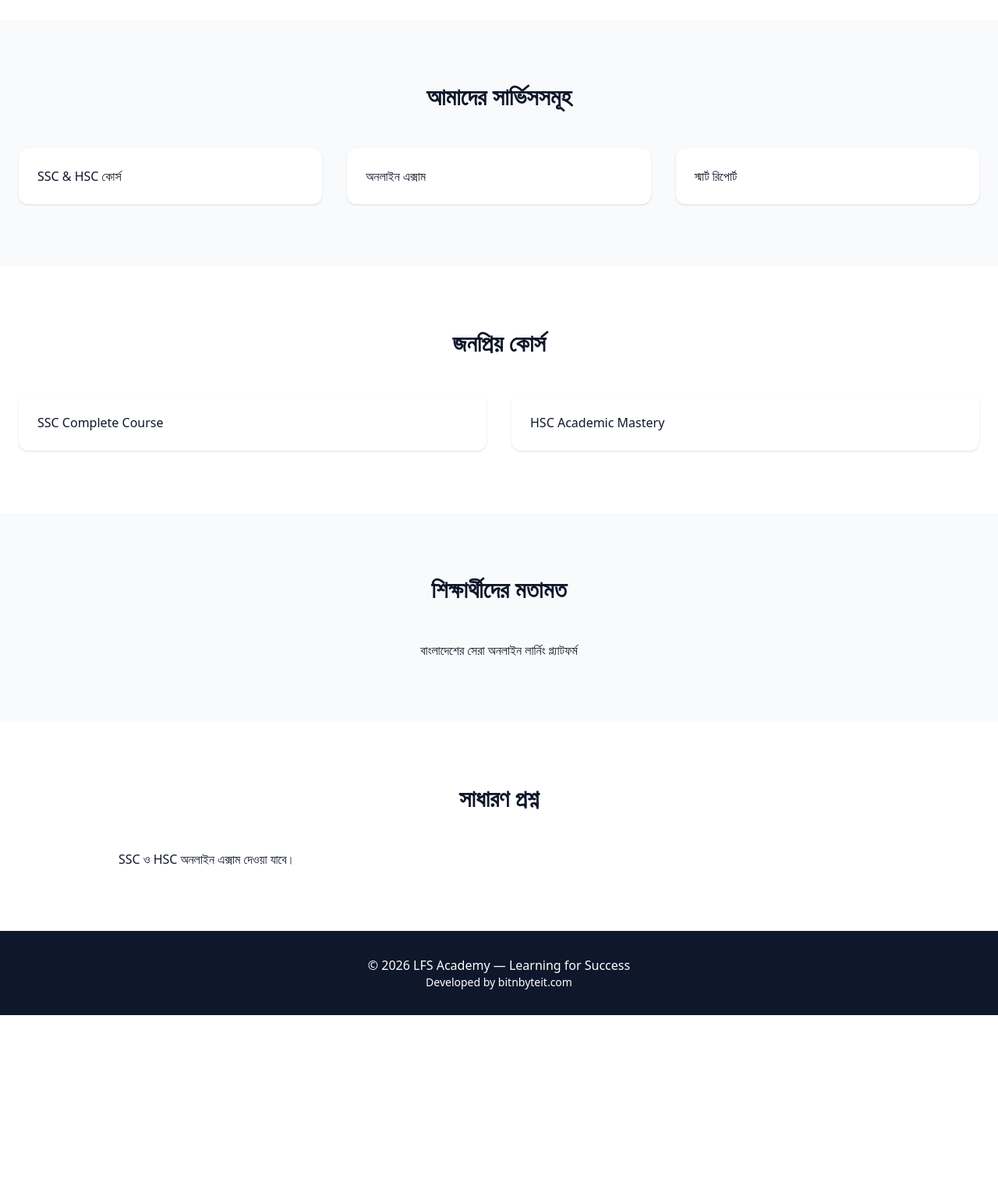
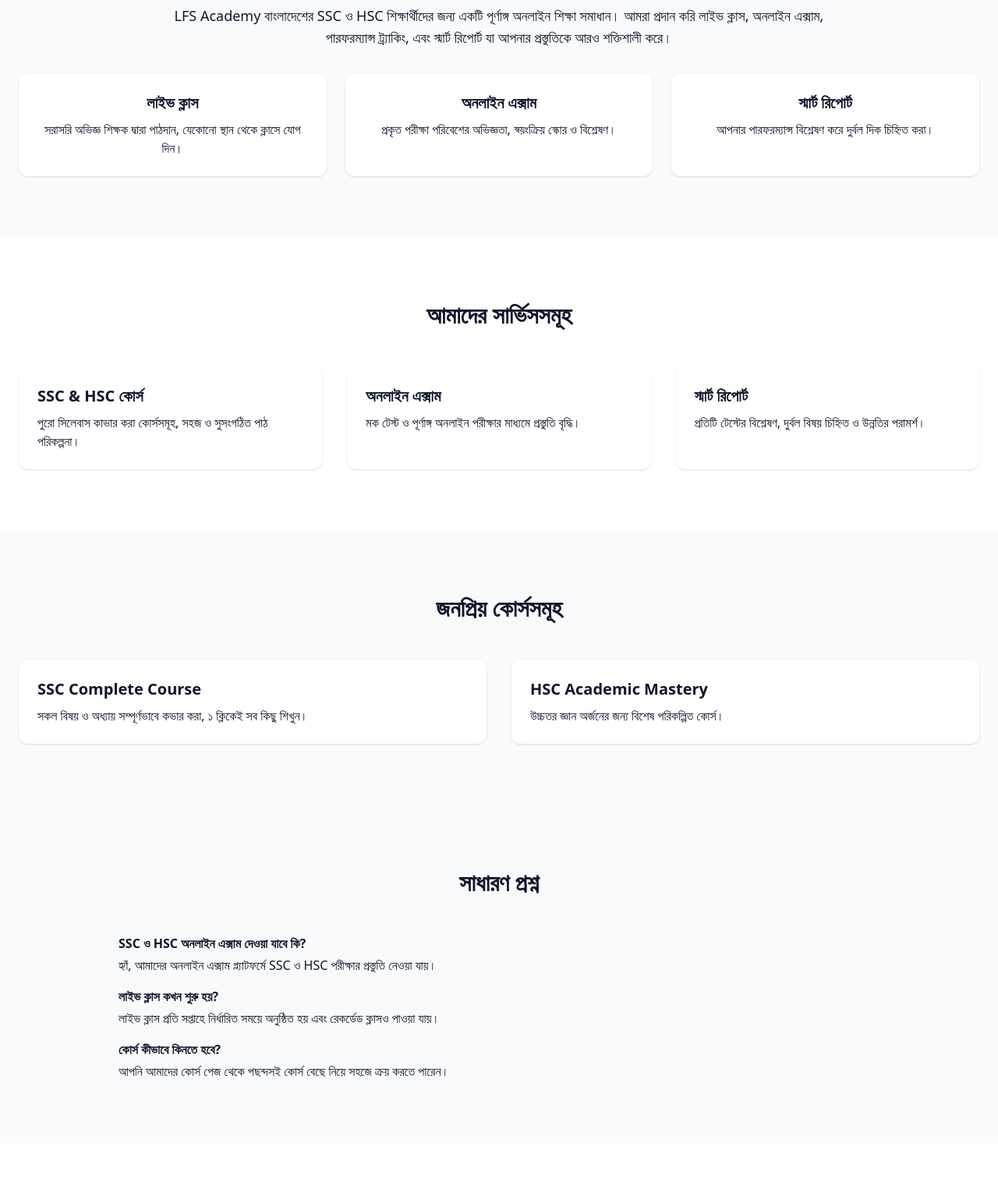
Before and after one commit to subroto23/lfsacademy, a plain HTML site: page index.html in a window 1280 px wide. Shown: the part 660-2203 px from the top of the page at 78% size. Before the commit the page ends 1962 px from the top, so only its background shows below. Drawn offline with nearby package versions, Linux system fonts and the light colour scheme.

Commit message:
Update index.html

```diff
--- a/index.html
+++ b/index.html
@@ -44,25 +44,35 @@
       transform: translateY(0);
     }
   </style>
+
+  <!-- Google Analytics -->
+  <script async src="https://www.googletagmanager.com/gtag/js?id=G-ZH3LDNNX9S"></script>
+  <script>
+    window.dataLayer = window.dataLayer || [];
+    function gtag(){dataLayer.push(arguments);}
+    gtag('js', new Date());
+    gtag('config', 'G-ZH3LDNNX9S');
+  </script>
 </head>
+
 <body class="bg-white text-neutral">
 
   <!-- HEADER -->
-<header class="bg-primary text-white sticky top-0 z-50">
+  <header class="bg-primary text-white sticky top-0 z-50 shadow-lg">
     <div class="max-w-7xl mx-auto px-6 py-4 flex justify-between items-center">
       <h1 class="text-2xl font-bold">LFS Academy</h1>
 
       <!-- Desktop Nav -->
-    <nav class="hidden md:flex space-x-6">
-      <a href="#about" class="hover:text-secondary">আমাদের সম্পর্কে</a>
-      <a href="#services" class="hover:text-secondary">সার্ভিস</a>
-      <a href="#courses" class="hover:text-secondary">কোর্স</a>
-      <a href="#reviews" class="hover:text-secondary">রিভিউ</a>
-      <a href="#faq" class="hover:text-secondary">FAQ</a>
+      <nav class="hidden md:flex space-x-6 font-medium">
+        <a href="#about" class="hover:text-secondary transition">আমাদের সম্পর্কে</a>
+        <a href="#services" class="hover:text-secondary transition">সার্ভিস</a>
+        <a href="#courses" class="hover:text-secondary transition">কোর্স</a>
+        <a href="#faq" class="hover:text-secondary transition">FAQ</a>
+        <a href="#contact" class="hover:text-secondary transition">যোগাযোগ</a>
       </nav>
 
       <!-- Mobile Button -->
-    <button class="md:hidden" onclick="toggleMenu()">☰</button>
+      <button class="md:hidden text-2xl" onclick="toggleMenu()">☰</button>
     </div>
 
     <!-- Mobile Menu -->
@@ -72,76 +82,133 @@
       <a href="#courses" class="block">কোর্স</a>
       <a href="#reviews" class="block">রিভিউ</a>
       <a href="#faq" class="block">FAQ</a>
+      <a href="#contact" class="block">যোগাযোগ</a>
     </div>
   </header>
 
   <!-- HERO -->
   <section class="bg-primary text-white reveal">
-  <div class="max-w-7xl mx-auto px-6 py-24 text-center">
-    <h2 class="text-4xl md:text-5xl font-extrabold mb-6">Learning for Success</h2>
-    <p class="text-xl max-w-3xl mx-auto mb-8">
-      SSC ও HSC শিক্ষার্থীদের জন্য বাংলাদেশের ভবিষ্যৎ EdTech প্ল্যাটফর্ম
+    <div class="max-w-7xl mx-auto px-6 py-32 text-center">
+      <h2 class="text-5xl md:text-6xl font-extrabold mb-6">Learning for Success</h2>
+      <p class="text-xl md:text-2xl max-w-3xl mx-auto mb-10">
+        SSC ও HSC শিক্ষার্থীদের জন্য বাংলাদেশের আধুনিক EdTech প্ল্যাটফর্ম
       </p>
-    <div class="flex justify-center gap-4">
-      <a href="#courses" class="bg-secondary text-neutral px-8 py-3 rounded-lg font-semibold">কোর্স কিনুন</a>
-      <a href="#services" class="border border-white px-8 py-3 rounded-lg">আরও জানুন</a>
+      <div class="flex justify-center gap-4 flex-wrap">
+        <a href="#courses" class="bg-secondary text-neutral px-8 py-3 rounded-lg font-semibold shadow-lg hover:scale-105 transition">কোর্স কিনুন</a>
+        <a href="#services" class="border border-white px-8 py-3 rounded-lg hover:bg-white hover:text-primary transition">আরও জানুন</a>
       </div>
     </div>
   </section>
 
   <!-- ABOUT -->
-<section id="about" class="py-20 reveal">
+  <section id="about" class="py-20 reveal bg-gray-50">
     <div class="max-w-7xl mx-auto px-6 text-center">
-    <h3 class="text-3xl font-bold mb-6">LFS Academy কেন আলাদা?</h3>
-    <p class="max-w-4xl mx-auto text-lg">
+      <h3 class="text-3xl font-bold mb-6">কেন LFS Academy আলাদা?</h3>
+      <p class="max-w-4xl mx-auto text-lg mb-8">
         LFS Academy বাংলাদেশের SSC ও HSC শিক্ষার্থীদের জন্য একটি পূর্ণাঙ্গ অনলাইন শিক্ষা সমাধান।
+        আমরা প্রদান করি লাইভ ক্লাস, অনলাইন এক্সাম, পারফরম্যান্স ট্র্যাকিং, এবং স্মার্ট রিপোর্ট যা আপনার প্রস্তুতিকে আরও শক্তিশালী করে।
       </p>
+      <div class="grid md:grid-cols-3 gap-6">
+        <div class="bg-white p-6 rounded-xl shadow hover:scale-105 transition">
+          <h4 class="font-bold text-xl mb-2">লাইভ ক্লাস</h4>
+          <p>সরাসরি অভিজ্ঞ শিক্ষক দ্বারা পাঠদান, যেকোনো স্থান থেকে ক্লাসে যোগ দিন।</p>
+        </div>
+        <div class="bg-white p-6 rounded-xl shadow hover:scale-105 transition">
+          <h4 class="font-bold text-xl mb-2">অনলাইন এক্সাম</h4>
+          <p>প্রকৃত পরীক্ষা পরিবেশের অভিজ্ঞতা, স্বয়ংক্রিয় স্কোর ও বিশ্লেষণ।</p>
+        </div>
+        <div class="bg-white p-6 rounded-xl shadow hover:scale-105 transition">
+          <h4 class="font-bold text-xl mb-2">স্মার্ট রিপোর্ট</h4>
+          <p>আপনার পারফরম্যান্স বিশ্লেষণ করে দুর্বল দিক চিহ্নিত করা।</p>
+        </div>
+      </div>
     </div>
   </section>
 
   <!-- SERVICES -->
-<section id="services" class="bg-gray-50 py-20 reveal">
+  <section id="services" class="py-20 reveal">
     <div class="max-w-7xl mx-auto px-6">
       <h3 class="text-3xl font-bold text-center mb-12">আমাদের সার্ভিসসমূহ</h3>
       <div class="grid md:grid-cols-3 gap-8">
-      <div class="bg-white p-6 rounded-xl shadow">SSC & HSC কোর্স</div>
-      <div class="bg-white p-6 rounded-xl shadow">অনলাইন এক্সাম</div>
-      <div class="bg-white p-6 rounded-xl shadow">স্মার্ট রিপোর্ট</div>
+        <div class="bg-white p-6 rounded-xl shadow hover:shadow-lg transition">
+          <h4 class="font-bold text-xl mb-2">SSC & HSC কোর্স</h4>
+          <p>পুরো সিলেবাস কাভার করা কোর্সসমূহ, সহজ ও সুসংগঠিত পাঠ পরিকল্পনা।</p>
+        </div>
+        <div class="bg-white p-6 rounded-xl shadow hover:shadow-lg transition">
+          <h4 class="font-bold text-xl mb-2">অনলাইন এক্সাম</h4>
+          <p>মক টেস্ট ও পূর্ণাঙ্গ অনলাইন পরীক্ষার মাধ্যমে প্রস্তুতি বৃদ্ধি।</p>
+        </div>
+        <div class="bg-white p-6 rounded-xl shadow hover:shadow-lg transition">
+          <h4 class="font-bold text-xl mb-2">স্মার্ট রিপোর্ট</h4>
+          <p>প্রতিটি টেস্টের বিশ্লেষণ, দুর্বল বিষয় চিহ্নিত ও উন্নতির পরামর্শ।</p>
+        </div>
       </div>
     </div>
   </section>
 
   <!-- COURSES -->
-<section id="courses" class="py-20 reveal">
+  <section id="courses" class="py-20 reveal bg-gray-50">
     <div class="max-w-7xl mx-auto px-6">
-    <h3 class="text-3xl font-bold text-center mb-12">জনপ্রিয় কোর্স</h3>
+      <h3 class="text-3xl font-bold text-center mb-12">জনপ্রিয় কোর্সসমূহ</h3>
       <div class="grid md:grid-cols-2 gap-8">
-      <div class="p-6 rounded-xl shadow">SSC Complete Course</div>
-      <div class="p-6 rounded-xl shadow">HSC Academic Mastery</div>
+        <div class="bg-white p-6 rounded-xl shadow hover:scale-105 transition">
+          <h4 class="font-bold text-xl mb-2">SSC Complete Course</h4>
+          <p>সকল বিষয় ও অধ্যায় সম্পূর্ণভাবে কভার করা, ১ ক্লিকেই সব কিছু শিখুন।</p>
+        </div>
+        <div class="bg-white p-6 rounded-xl shadow hover:scale-105 transition">
+          <h4 class="font-bold text-xl mb-2">HSC Academic Mastery</h4>
+          <p>উচ্চতর জ্ঞান অর্জনের জন্য বিশেষ পরিকল্পিত কোর্স।</p>
+        </div>
       </div>
     </div>
   </section>
 
-<!-- REVIEWS -->
-<section id="reviews" class="bg-gray-50 py-20 reveal">
-  <div class="max-w-7xl mx-auto px-6 text-center">
-    <h3 class="text-3xl font-bold mb-12">শিক্ষার্থীদের মতামত</h3>
-    <p>বাংলাদেশের সেরা অনলাইন লার্নিং প্ল্যাটফর্ম</p>
+
+  <!-- FAQ -->
+  <section id="faq" class="py-20 reveal bg-gray-50">
+    <div class="max-w-5xl mx-auto px-6">
+      <h3 class="text-3xl font-bold text-center mb-12">সাধারণ প্রশ্ন</h3>
+      <div class="space-y-4">
+        <div>
+          <h4 class="font-semibold mb-1">SSC ও HSC অনলাইন এক্সাম দেওয়া যাবে কি?</h4>
+          <p>হ্যাঁ, আমাদের অনলাইন এক্সাম প্ল্যাটফর্মে SSC ও HSC পরীক্ষার প্রস্তুতি নেওয়া যায়।</p>
+        </div>
+        <div>
+          <h4 class="font-semibold mb-1">লাইভ ক্লাস কখন শুরু হয়?</h4>
+          <p>লাইভ ক্লাস প্রতি সপ্তাহে নির্ধারিত সময়ে অনুষ্ঠিত হয় এবং রেকর্ডেড ক্লাসও পাওয়া যায়।</p>
+        </div>
+        <div>
+          <h4 class="font-semibold mb-1">কোর্স কীভাবে কিনতে হবে?</h4>
+          <p>আপনি আমাদের কোর্স পেজ থেকে পছন্দসই কোর্স বেছে নিয়ে সহজে ক্রয় করতে পারেন।</p>
+        </div>
+      </div>
     </div>
   </section>
 
-<!-- FAQ -->
-<section id="faq" class="py-20 reveal">
-  <div class="max-w-5xl mx-auto px-6">
-    <h3 class="text-3xl font-bold text-center mb-12">সাধারণ প্রশ্ন</h3>
-    <p>SSC ও HSC অনলাইন এক্সাম দেওয়া যাবে।</p>
+  <!-- CONTACT -->
+  <section id="contact" class="py-20 reveal">
+    <div class="max-w-3xl mx-auto px-6 text-center">
+      <h3 class="text-3xl font-bold mb-6">যোগাযোগ করুন</h3>
+      <p class="mb-6">আপনার যে কোনো প্রশ্ন বা সহযোগিতার জন্য আমাদের সাথে যোগাযোগ করুন।</p>
+      <form class="grid gap-4">
+        <input type="text" placeholder="আপনার নাম" class="p-3 rounded-lg border border-gray-300 focus:outline-none focus:ring-2 focus:ring-primary"/>
+        <input type="email" placeholder="আপনার ইমেইল" class="p-3 rounded-lg border border-gray-300 focus:outline-none focus:ring-2 focus:ring-primary"/>
+        <textarea placeholder="আপনার বার্তা" class="p-3 rounded-lg border border-gray-300 focus:outline-none focus:ring-2 focus:ring-primary"></textarea>
+        <button type="submit" class="bg-primary text-white px-6 py-3 rounded-lg font-semibold hover:bg-secondary hover:text-neutral transition">পাঠান</button>
+      </form>
     </div>
   </section>
 
   <!-- FOOTER -->
-<footer class="bg-neutral text-white py-8 text-center">
-  <p>© 2026 LFS Academy — Learning for Success</p>
-  <p class="text-sm">Developed by bitnbyteit.com</p>
+  <footer class="bg-neutral text-white py-10 text-center">
+    <p>© ২০২৬ LFS Academy — Learning for Success</p>
+    <p class="text-sm mb-4">Developed by bitnbyteit.com</p>
+    <div class="flex justify-center gap-4">
+      <a href="#" class="hover:text-secondary transition">Facebook</a>
+      <a href="#" class="hover:text-secondary transition">YouTube</a>
+      <a href="#" class="hover:text-secondary transition">Instagram</a>
+      <a href="#" class="hover:text-secondary transition">LinkedIn</a>
+    </div>
   </footer>
 
   <!-- JS -->
```
Lines whose indentation alone changed are shown as unchanged.
